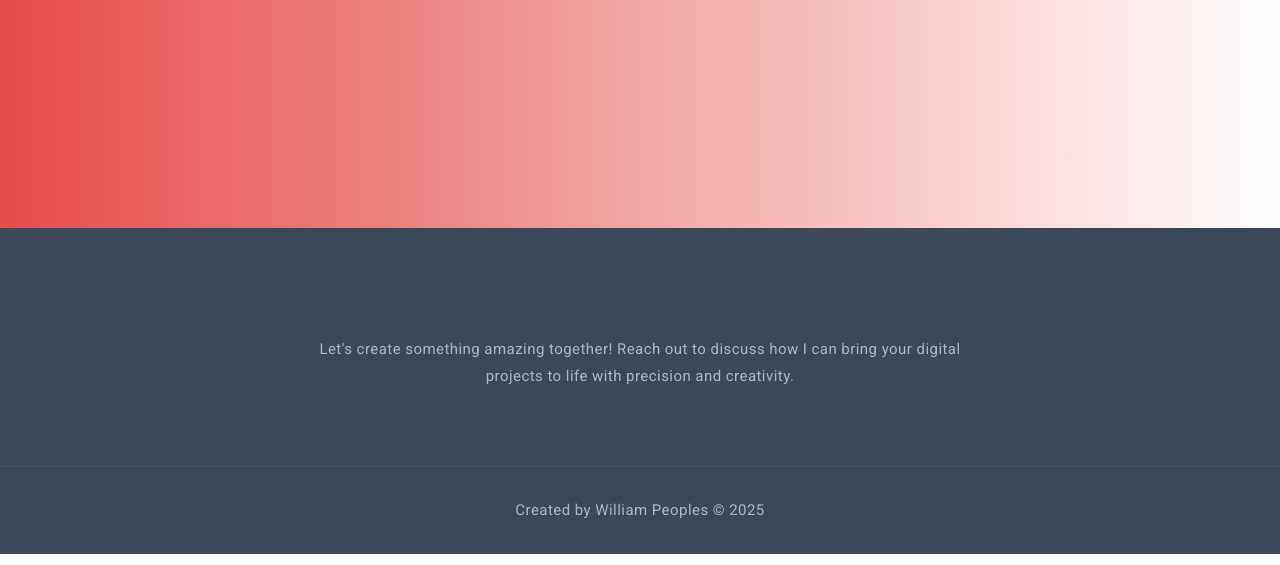
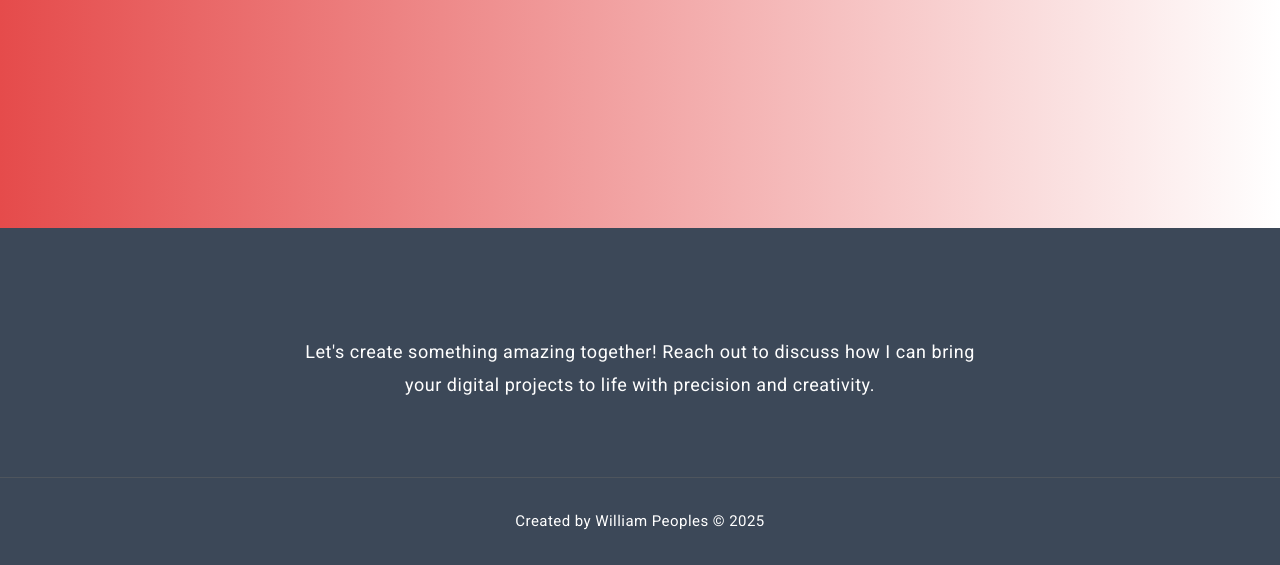
Before and after one commit to peoplesw/Portfolio, a plain HTML site: page HTML/index.html in a window 1280 px wide. Shown: the part 3144-3709 px from the top of the page. Drawn offline with Linux system fonts and the light colour scheme.

Commit message:
white footer and bigger text

```diff
--- a/HTML/index.html
+++ b/HTML/index.html
@@ -439,7 +439,7 @@ background: linear-gradient(90deg, rgba(2,0,36,1) 0%, rgba(229,75,75,1) 0%, rgba
             <div class="container">
                 <div class="row justify-content-center">
                     <div class="col-12 text-center">
-                        <p class="para-desc mx-auto mt-5">Let's create something amazing together! Reach out to discuss how I can bring your digital projects to life with precision and creativity.</p>
+                        <p class="para-desc mx-auto mt-5" style="color: white; font-size: 18px;">Let's create something amazing together! Reach out to discuss how I can bring your digital projects to life with precision and creativity.</p>
                         <!-- <ul class="list-unstyled mb-0 mt-4 social-icon">
                             <li class="list-inline-item"><a href="javascript:void(0)"><i class="mdi mdi-facebook"></i></a></li>
                             <li class="list-inline-item"><a href="javascript:void(0)"><i class="mdi mdi-twitter"></i></a></li>
@@ -454,7 +454,7 @@ background: linear-gradient(90deg, rgba(2,0,36,1) 0%, rgba(229,75,75,1) 0%, rgba
         </footer><!--end footer-->
         <footer class="footer footer-bar bg-dark" style="position: relative; bottom: -250px; width: 100%;">
             <div class="container text-foot text-center">
-                <p class="mb-0">Created by William Peoples © <script>document.write(new Date().getFullYear())</script></p>
+                <p class="mb-0" style="color: white;">Created by William Peoples © <script>document.write(new Date().getFullYear())</script></p>
             </div><!--end container-->
         </footer><!--end footer-->
         <!-- Footer End -->
```
